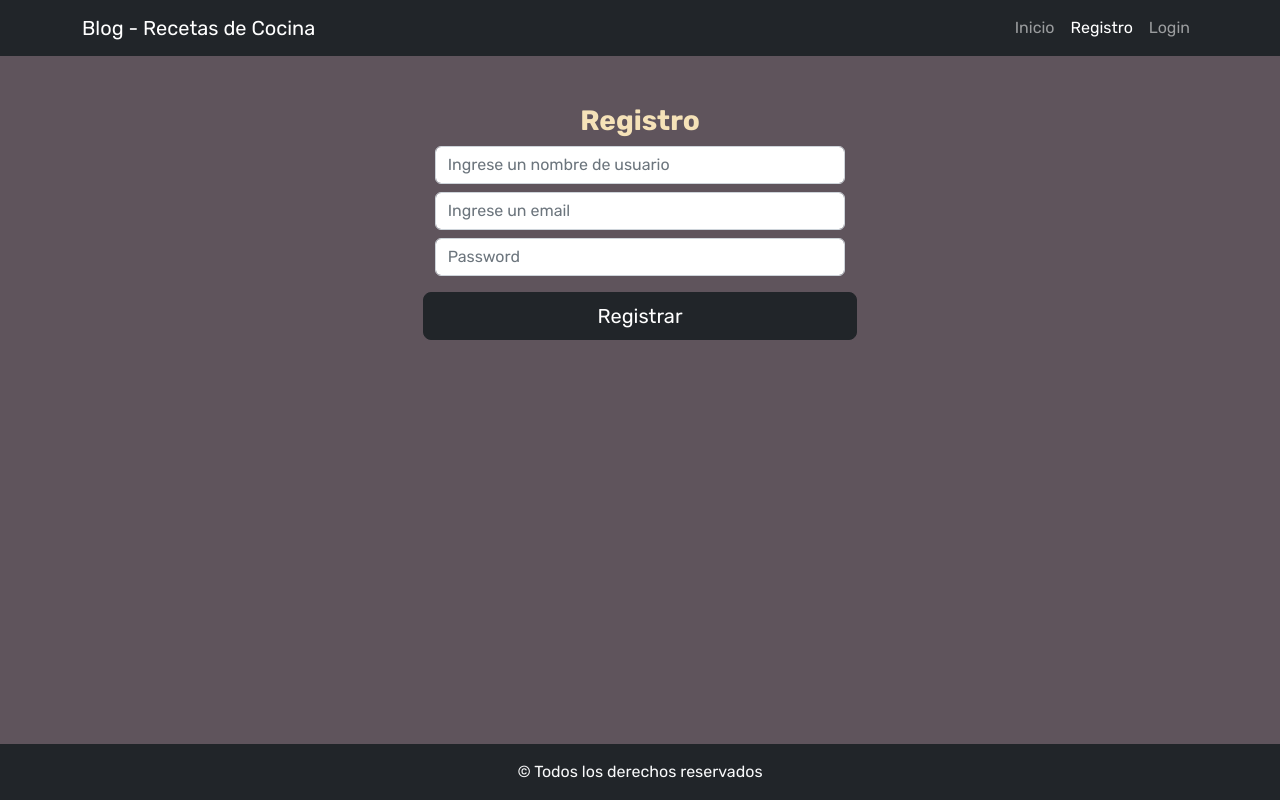
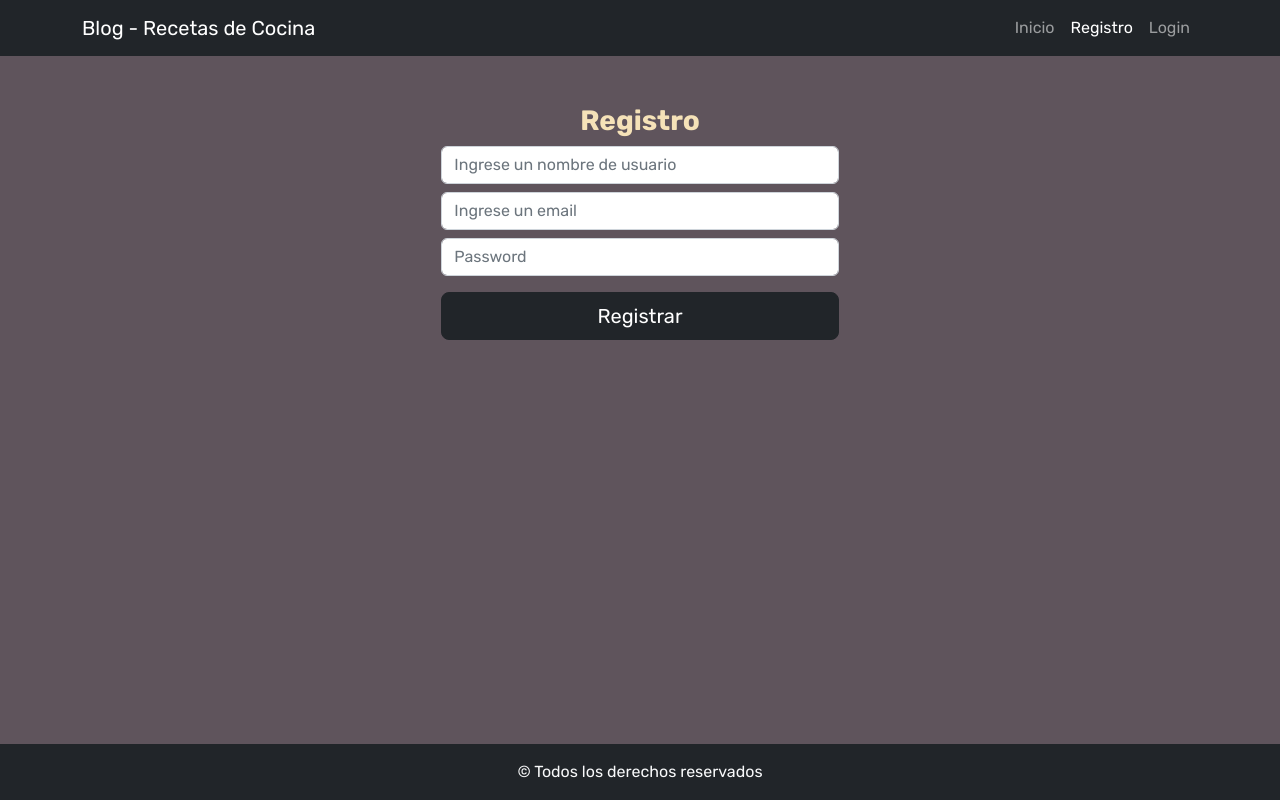
Before and after one commit to jgromerou/ej14-practico1-react, a React (Vite) app: page /registro in a window 1280 px wide. Built offline with nearby package versions, Linux system fonts and the light colour scheme; no server answers.

Commit message:
se corrigió el width del form registro

```diff
--- a/src/components/views/Registro.jsx
+++ b/src/components/views/Registro.jsx
@@ -32,7 +32,7 @@ const Registro = () => {
   return (
     <div className="mt-5 mainSection">
       <h3 className="text-center">Registro</h3>
-      <div className="row justify-content-center">
+      <div className="row justify-content-center mx-2">
         <div className="col-12 col-sm-8 col-md-6 col-xl-4">
           <Form onSubmit={handleSubmit(onSubmit)}>
             <Form.Group className="mb-2">
@@ -86,9 +86,9 @@ const Registro = () => {
               </Form.Text>
             </Form.Group>
 
-            <div className="row">
+            <div className="row mx-0">
               <Button
-                className="btn btn-dark btn-lg btn-block mb-2"
+                className="btn btn-dark btn-lg btn-block mb-2 "
                 type="submit"
               >
                 Registrar
```
